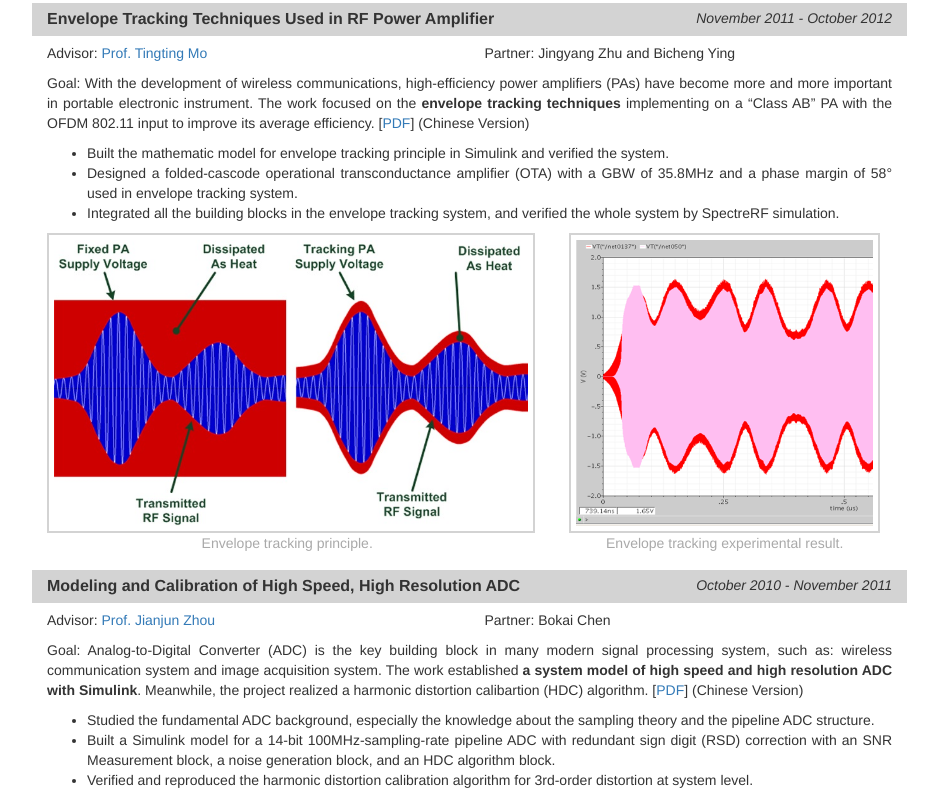
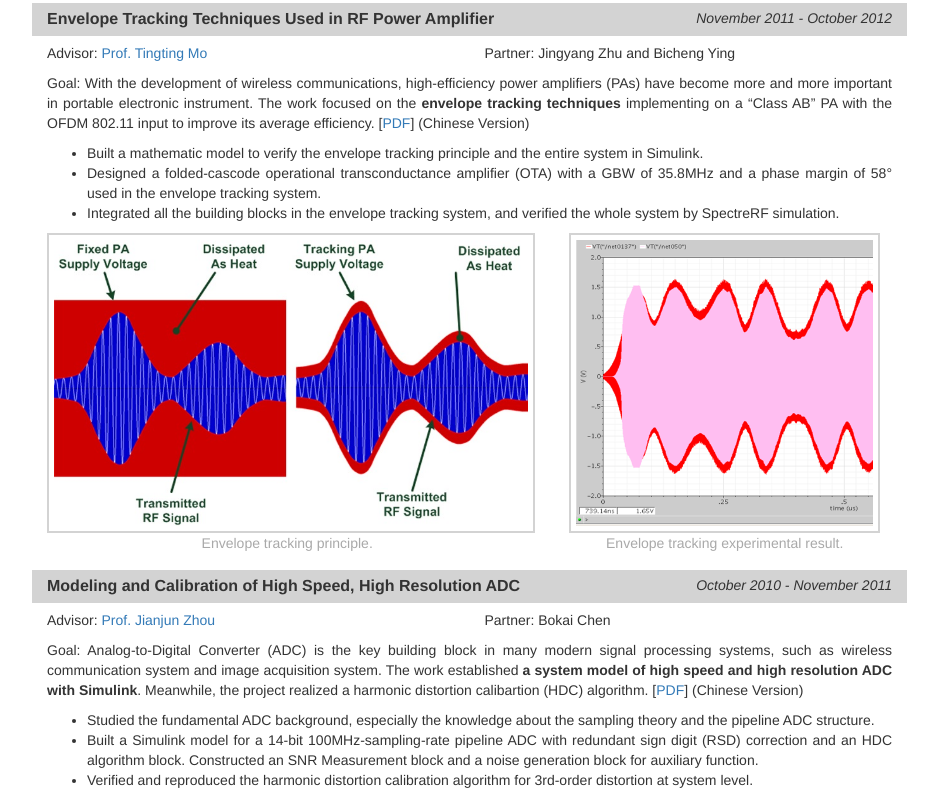
Before and after one commit to hanbinhu/hanbinhu.github.io, a plain HTML site: page research.html in a window 1280 px wide. Shown: the part 2216-3013 px from the top of the page, without its empty margins (188-1126 px from the left). Drawn offline with Linux system fonts and the light colour scheme.

```diff
--- a/research.html
+++ b/research.html
@@ -132,8 +132,8 @@
     [<a href="data/report/2012_Envelope_Tracking.pdf" target="_blank">PDF</a>] (Chinese Version)
 </p>
         <ul>
-          <li>Built the mathematic model for envelope tracking principle in Simulink and verified the system.</li>
-          <li>Designed a folded-cascode operational transconductance amplifier (OTA) with a GBW of 35.8MHz and a phase margin of 58&#176; used in envelope tracking system.</li>
+          <li>Built a mathematic model to verify the envelope tracking principle and the entire system in Simulink.</li>
+          <li>Designed a folded-cascode operational transconductance amplifier (OTA) with a GBW of 35.8MHz and a phase margin of 58&#176; used in the envelope tracking system.</li>
           <li>Integrated all the building blocks in the envelope tracking system, and verified the whole system by SpectreRF simulation.</li>
         </ul>
         <div class="row">
@@ -149,13 +149,14 @@
           <div class="col-xs-6"><p>Partner: Bokai Chen</a></p></div>
         </div>
         <p>
-          Goal: Analog-to-Digital Converter (ADC) is the key building block in many modern signal processing system, such as: wireless communication system and image acquisition system.
+          Goal: Analog-to-Digital Converter (ADC) is the key building block in many modern signal processing systems, such as wireless communication system and image acquisition system.
           The work established <strong>a system model of high speed and high resolution ADC with Simulink</strong>. Meanwhile, the project realized a harmonic distortion calibartion (HDC) algorithm.
           [<a href="data/report/2011_Harmonic_Distortion_Calibration.pdf" target="_blank">PDF</a>] (Chinese Version)
         </p>
         <ul>
           <li>Studied the fundamental ADC background, especially the knowledge about the sampling theory and the pipeline ADC structure.</li>
-          <li>Built a Simulink model for a 14-bit 100MHz-sampling-rate pipeline ADC with redundant sign digit (RSD) correction with an SNR Measurement block, a noise generation block, and an HDC algorithm block.</li>
+          <li>Built a Simulink model for a 14-bit 100MHz-sampling-rate pipeline ADC with redundant sign digit (RSD) correction and an HDC algorithm block.
+            Constructed an SNR Measurement block and a noise generation block for auxiliary function.</li>
           <li>Verified and reproduced the harmonic distortion calibration algorithm for 3rd-order distortion at system level.</li>
         </ul>
         <div class="row">
```
Also changed, not shown: cv.html (+7 -1 lines), 2 other files.
